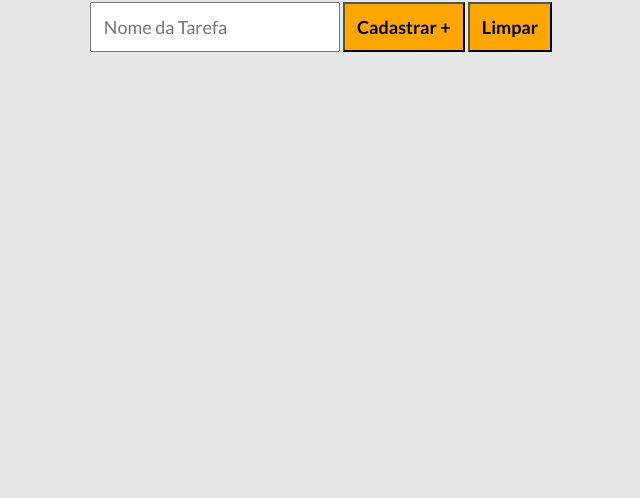
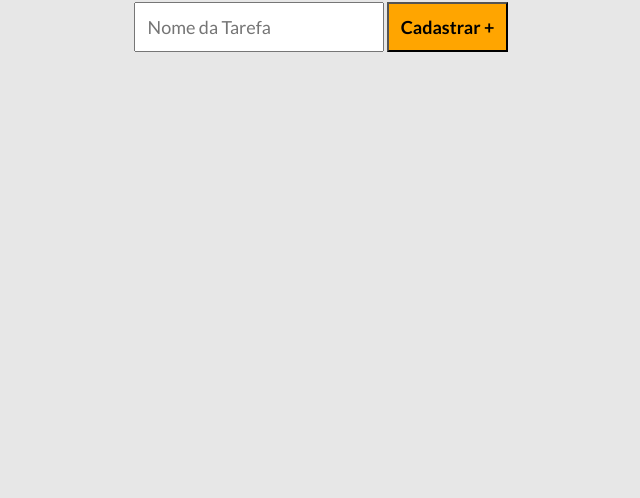
Before and after one commit to rafa-rossi/Curso-Front-End-EBAC, a plain HTML site: page index.html in a window 1280 px wide. Shown: the part 302-800 px from the top of the page, without its empty margins (319-959 px from the left). Drawn offline with nearby package versions, Linux system fonts and the light colour scheme.

Commit message:
Fix: Bug Botão

```diff
--- a/index.html
+++ b/index.html
@@ -16,7 +16,6 @@
         <form>
             <input type="text" id="nome-tarefa" placeholder="Nome da Tarefa" required>
             <button type="submit">Cadastrar +</button>
-            <button type="reset">Limpar</button>
         </form>
         <ul>
         </ul>
```
